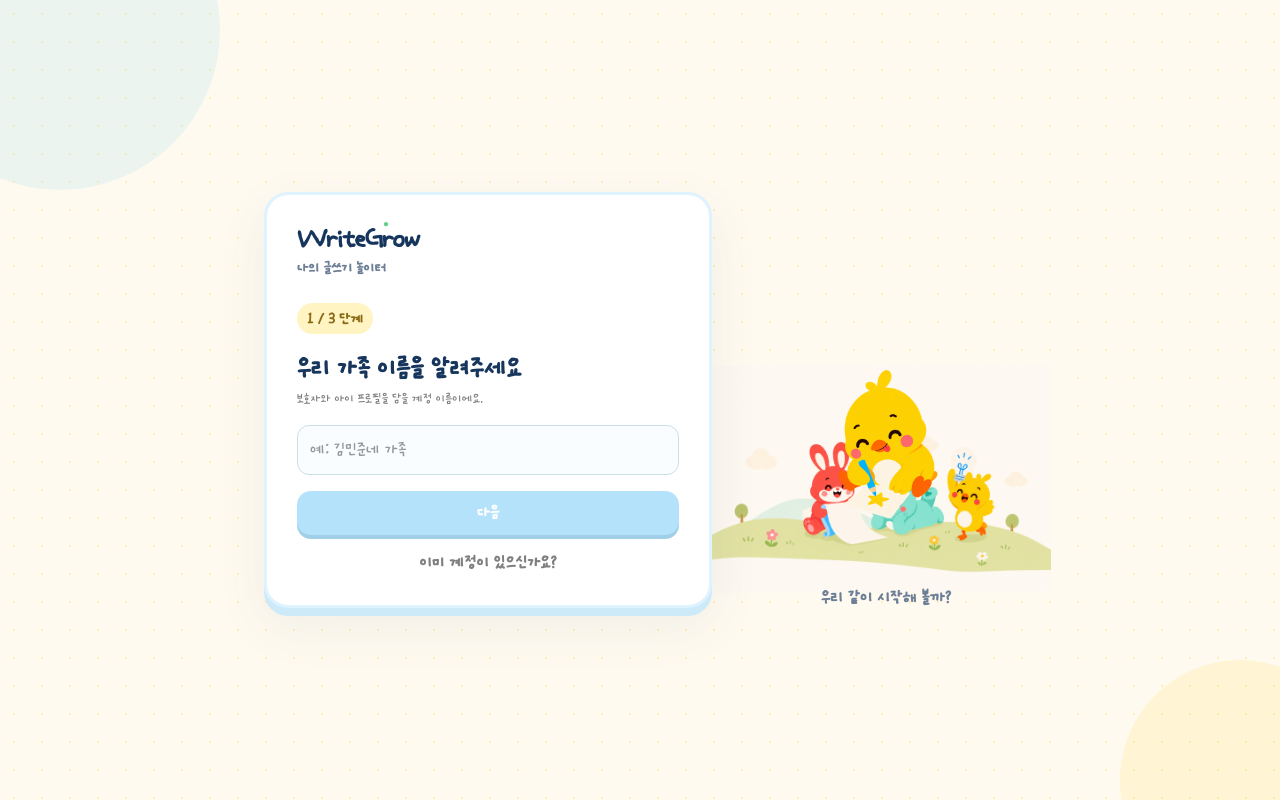
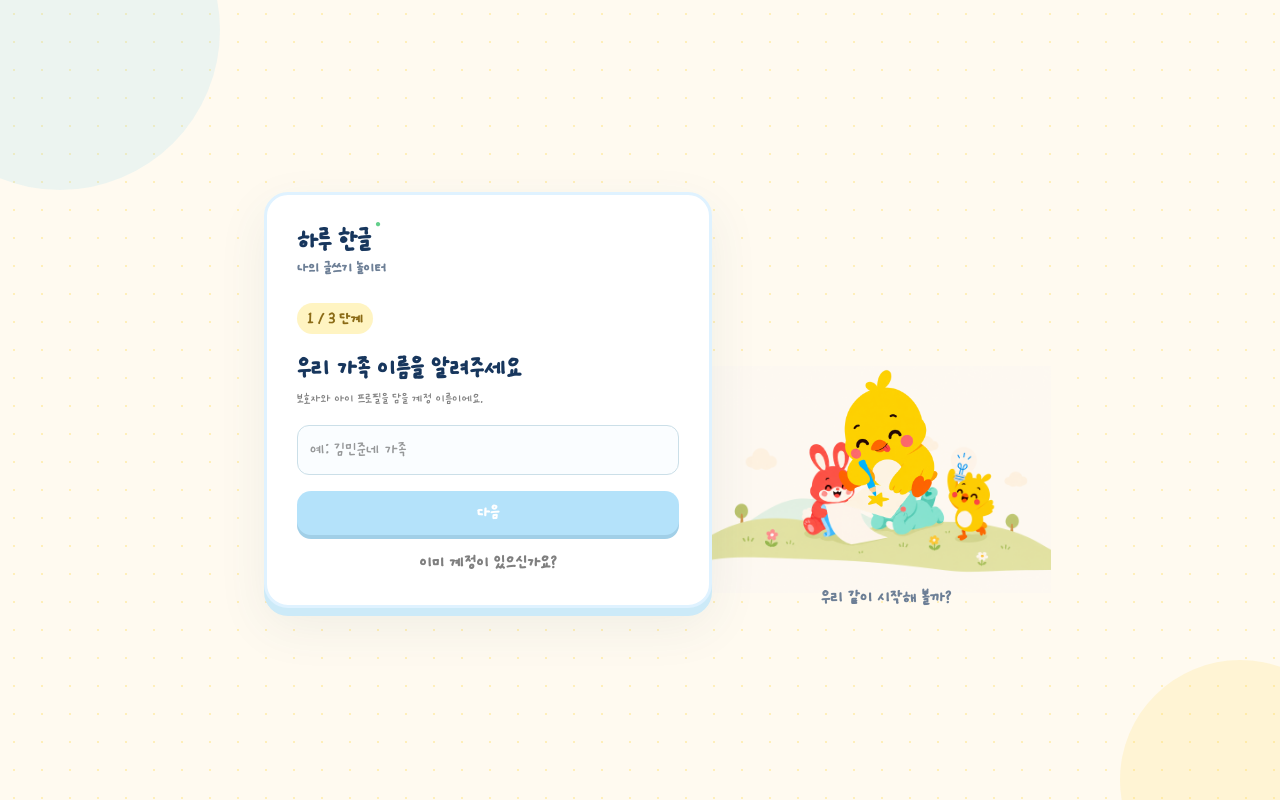
Before and after one commit to WriteGrow/WriteGrow-FE, a React (Vite) app: page /onboarding in a window 1280 px wide. Built offline with nearby package versions, Linux system fonts and the light colour scheme; no server answers.

Commit message:
style: 브랜드명을 하루 한글로 변경

```diff
--- a/index.html
+++ b/index.html
@@ -6,7 +6,7 @@
     <link rel="apple-touch-icon" href="/apple-touch-icon.png" />
     <meta name="viewport" content="width=device-width, initial-scale=1.0, viewport-fit=cover" />
     <meta name="theme-color" content="#2b7f6a" />
-    <title>WriteGrow</title>
+    <title>하루 한글</title>
   </head>
   <body>
     <div id="root"></div>
--- a/src/components/ui/AppShell.tsx
+++ b/src/components/ui/AppShell.tsx
@@ -28,7 +28,7 @@ export function AppShell({ children }: { children: ReactNode }) {
       <aside className="app-sidebar flex h-full w-44 shrink-0 flex-col border-r border-black/10 bg-white px-3 py-5">
         <div className="brand-lockup mb-6 px-2">
           <span className="brand-sprout" aria-hidden>●</span>
-          <p className="text-lg font-bold tracking-tight text-black">WriteGrow</p>
+          <p className="text-lg font-bold tracking-tight text-black">하루 한글</p>
           {isChildPage && <p className="brand-caption">나의 글쓰기 놀이터</p>}
         </div>
         <nav className="flex flex-col gap-1">
--- a/src/components/ui/ParentLayout.tsx
+++ b/src/components/ui/ParentLayout.tsx
@@ -26,7 +26,7 @@ export function ParentLayout({ children }: { children: ReactNode }) {
       <aside className="parent-sidebar flex h-full w-44 shrink-0 flex-col border-r border-ink/10 bg-white px-3 py-5">
         <div className="parent-brand mb-6 px-2">
           <span aria-hidden>●</span>
-          <p className="text-lg font-bold tracking-tight text-black">WriteGrow</p>
+          <p className="text-lg font-bold tracking-tight text-black">하루 한글</p>
           <p>보호자 리포트</p>
         </div>
         <nav className="flex flex-col gap-1">
--- a/src/features/onboarding/Onboarding.tsx
+++ b/src/features/onboarding/Onboarding.tsx
@@ -112,7 +112,7 @@ export function Onboarding() {
         <div className="onboarding-card w-full max-w-md rounded-[10px] border border-black/10 bg-white p-6 shadow-sm">
           <div className="onboarding-brand mb-6">
             <span aria-hidden>●</span>
-            <p className="text-lg font-bold tracking-tight text-black">WriteGrow</p>
+            <p className="text-lg font-bold tracking-tight text-black">하루 한글</p>
             <p>나의 글쓰기 놀이터</p>
           </div>
           <p className="onboarding-step mb-4 text-[12px] font-medium text-black/50">
--- a/src/features/writing/ChildHome.tsx
+++ b/src/features/writing/ChildHome.tsx
@@ -61,7 +61,7 @@ export function ChildHome() {
           <h1>상상 톡톡, 글쓰기 시작!</h1>
           <p>네 이야기를 들려줘. 틀려도 괜찮아!</p>
         </div>
-        <img src="/writegrow-buddies-flat.png" alt="연필과 책을 든 WriteGrow 글쓰기 친구들" />
+        <img src="/writegrow-buddies-flat.png" alt="연필과 책을 든 하루 한글 글쓰기 친구들" />
       </section>
 
       <div className="grid gap-6 lg:grid-cols-[1fr_360px]">
--- a/src/index.css
+++ b/src/index.css
@@ -39,7 +39,7 @@ body {
   padding: 24px 14px;
 }
 .parent-theme .parent-brand { position: relative; }
-.parent-theme .parent-brand > span { position: absolute; top: -8px; left: 86px; color: #63cf8b; font-size: 10px; }
+.parent-theme .parent-brand > span { position: absolute; top: -8px; left: 78px; color: #63cf8b; font-size: 10px; }
 .parent-theme .parent-brand > p:first-of-type { color: var(--parent-ink); font-size: 25px; }
 .parent-theme .parent-brand > p:last-of-type { margin-top: 2px; color: var(--parent-muted); font-size: 14px; font-weight: 700; }
 .parent-theme .parent-sidebar nav > button,
@@ -150,7 +150,7 @@ body {
   padding: 30px;
 }
 .onboarding-theme .onboarding-brand { position: relative; }
-.onboarding-theme .onboarding-brand > span { position: absolute; top: -8px; left: 86px; color: #63cf8b; font-size: 10px; }
+.onboarding-theme .onboarding-brand > span { position: absolute; top: -8px; left: 78px; color: #63cf8b; font-size: 10px; }
 .onboarding-theme .onboarding-brand > p:first-of-type { color: #17365d; font-size: 25px; line-height: 1.2; font-weight: 700; }
 .onboarding-theme .onboarding-brand > p:last-of-type { margin-top: 2px; color: #6d7f96; font-size: 14px; font-weight: 700; }
 .onboarding-theme .onboarding-step {
@@ -219,7 +219,7 @@ body {
 
 .child-theme .brand-lockup { position: relative; }
 .child-theme .brand-lockup > p:first-of-type { color: var(--kid-navy); font-size: 21px; }
-.child-theme .brand-sprout { position: absolute; left: 86px; top: -8px; color: #63cf8b; font-size: 10px; }
+.child-theme .brand-sprout { position: absolute; left: 78px; top: -8px; color: #63cf8b; font-size: 10px; }
 .child-theme .brand-caption { margin-top: 2px; color: #6d7f96; font-size: 10px; font-weight: 700; }
 .child-theme .nav-item,
 .child-theme .app-sidebar nav > button,
```
